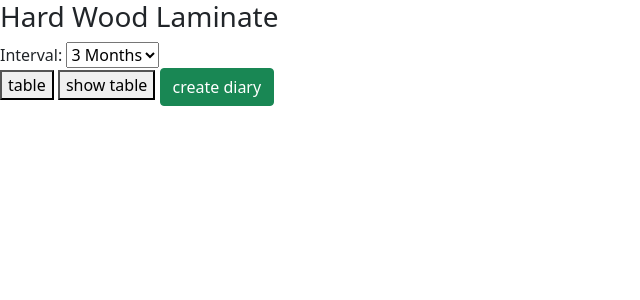
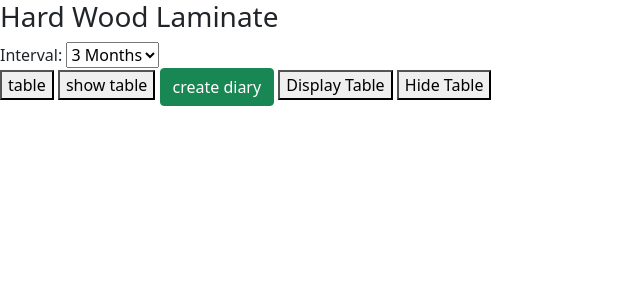
Before and after one commit to jaybee291998/django-finance-app, a Django app: page /diary/diary_list in a window 1280 px wide. Shown: the top 300 px of the page, without its empty margins (0-640 px from the left). Run offline with Django 3.2, Linux system fonts and the light colour scheme; a user stored in the database is signed in.

Commit message:
Update diary_list.html

```diff
--- a/templates/diary/diary_list.html
+++ b/templates/diary/diary_list.html
@@ -4,7 +4,7 @@
 {% endblock %}
 {% block content %}
 	<h3>Hard Wood Laminate</h3>
-	<div>
+	<div id="interval-div">
 	    <label for="interval">Interval:</label>
 	    <select id="interval" onchange="get_data(this)">
 	    	<option value=93>3 Months</option>
@@ -17,7 +17,10 @@
 	<div id="control-div">
 		<button onclick="createTable(this)">table</button>
 		<button onclick="showTable(this)" id="show-table-btn">show table</button>
-		<a href="{{diary_create}}" class="btn btn-success">create diary</a>
+		<a href="{{diary_create}}" class="btn btn-success" id="create-diary-btn">create diary</a>
+
+		<button onclick="showTable(this)">Display Table</button>
+		<button onclick="showTable(this)">Hide Table</button>
 	</div>
 	<div id="content-div">
 	</div>
@@ -47,10 +50,12 @@
 			contentDiv.style.display = "block";
 		}
 
-		const showTable = () => {
-			tableDiv.style.display = "block";
-			showTableBtn.style.display = "none";
-			contentDiv.style.display = "none";
+		const displayDiaryList = () => setElementsDisplay(diaryListComponents, 'block');
+
+		const hideDiaryList = () => setElementsDisplay(diaryListComponents, 'none');
+
+		const setElementsDisplay = (elements, display_type) => {
+			elements.forEach((element) => element.style.display = display)
 		}
 
 		const displayContent = (content) => {
@@ -95,9 +100,17 @@
 		}
 
 		const controlDiv = document.getElementById("control-div");
+		// diary list conponent
 		const tableDiv = document.getElementById("table-div");
+		const createDiaryBtn = document.getElementById("create-diary-btn");
+		const intervalDiv = document.getElementById("interval-div");
+
+		const diaryListComponents = [tableDiv, createDiaryBtn, intervalDiv];
+
+
 		const contentDiv = document.getElementById("content-div");
 		const showTableBtn = document.getElementById("show-table-btn");
+		const createDiaryBtn = document.getElementById("create-diary-btn");
 
 	</script>
 {% endblock %}
```
